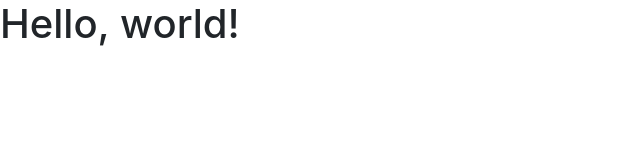
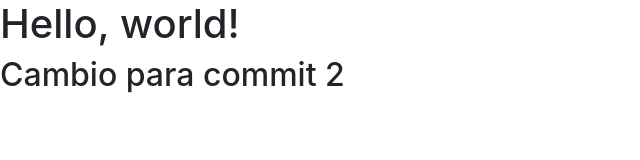
Before and after one commit to reginaambe/github-25, a plain HTML site: page index.html in a window 1280 px wide. Shown: the whole page, without its empty margins (0-640 px from the left). Drawn offline with nearby package versions, Linux system fonts and the light colour scheme.

Commit message:
con h2 de cambio

```diff
--- a/index.html
+++ b/index.html
@@ -12,6 +12,9 @@
   </head>
   <body>
     <h1>Hello, world!</h1>
+    <h2>Cambio para commit 2 </h2>
+
+
 
     <!-- Optional JavaScript -->
     <!-- jQuery first, then Popper.js, then Bootstrap JS -->
```
